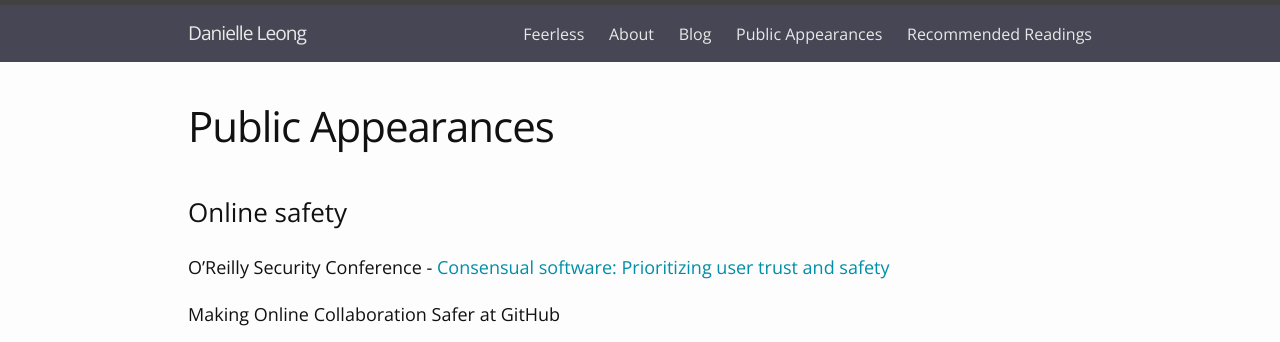
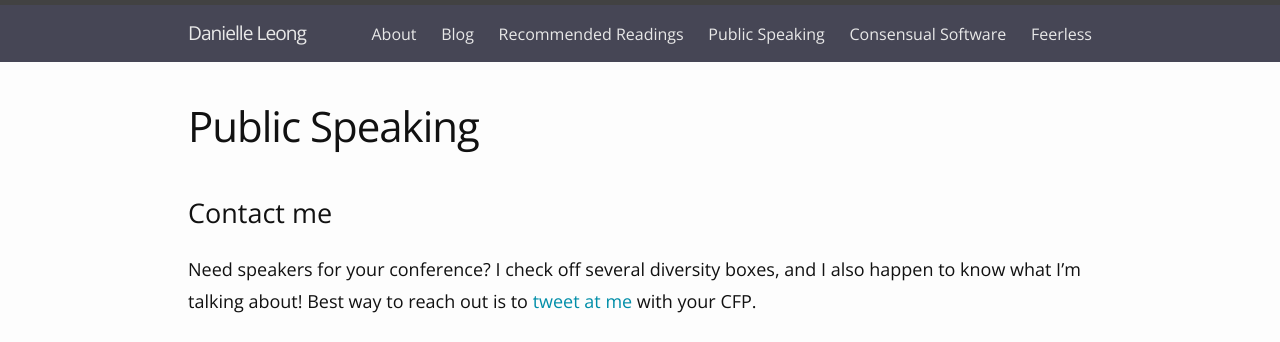
Before and after one commit to dmleong/dmleong.github.io, a Jekyll site: the page built from speaking.md, in a window 1280 px wide and 900 px high, cut to the strip 0-342 px from the top of the window. Built offline with Jekyll 4.4.1, drawn with Linux system fonts in a browser that asks for light colours; comment, search, counter and statistics services are not loaded.

Commit message:
Fix up speaking area & fix nav

```diff
--- a/_includes/header-full.html
+++ b/_includes/header-full.html
@@ -14,12 +14,13 @@
 			</a>
 
 			<div class="trigger">
-				<a href="https://feerless.us" class="page-link">Feerless</a>
 				{% for page in site.pages %}
 					{% if page.title %}
 						<a class="page-link" href="{{ page.url | prepend: site.baseurl }}">{{ page.title }}</a>
 					{% endif %}
 				{% endfor %}
+				<a href="http://consensualsoftware.com" class="page-link">Consensual Software</a>
+				<a href="https://feerless.us" class="page-link">Feerless</a>
 			</div>
 		</nav>
 
--- a/_includes/header.html
+++ b/_includes/header.html
@@ -14,12 +14,13 @@
       </a>
 
       <div class="trigger">
-        <a href="https://feerless.us" class="page-link">Feerless</a>
         {% for page in site.pages %}
           {% if page.title %}
           <a class="page-link" href="{{ page.url | prepend: site.baseurl }}">{{ page.title }}</a>
           {% endif %}
         {% endfor %}
+        <a href="http://consensualsoftware.com" class="page-link">Consensual Software</a>
+        <a href="https://feerless.us" class="page-link">Feerless</a>
       </div>
     </nav>
 
--- a/public-appearances.md
+++ b/speaking.md
@@ -1,13 +1,16 @@
 ---
 layout: page
-title: Public Appearances
+title: Public Speaking
 permalink: /public/
 ---
+# Contact me
+Need speakers for your conference? I check off several diversity boxes, and I also happen to know what I'm talking about! Best way to reach out is to <a href="https://twitter.com/tsunamino">tweet at me</a> with your CFP.
 
 ### Online safety ###
 O'Reilly Security Conference - <a href="https://conferences.oreilly.com/security/sec-ny/public/schedule/detail/62289">Consensual software: Prioritizing user trust and safety</a>
 
 Making Online Collaboration Safer at GitHub
+
 <div class="js-video [widescreen]"><iframe width="560" height="315" src="http://www.ustream.tv/embed/recorded/91347818?html5ui" frameborder="0" allowfullscreen></iframe></div>
 
 InfoQ - <a href="https://www.infoq.com/articles/consensual-software">Consensual Software: How to prioritize user safety</a>
```
